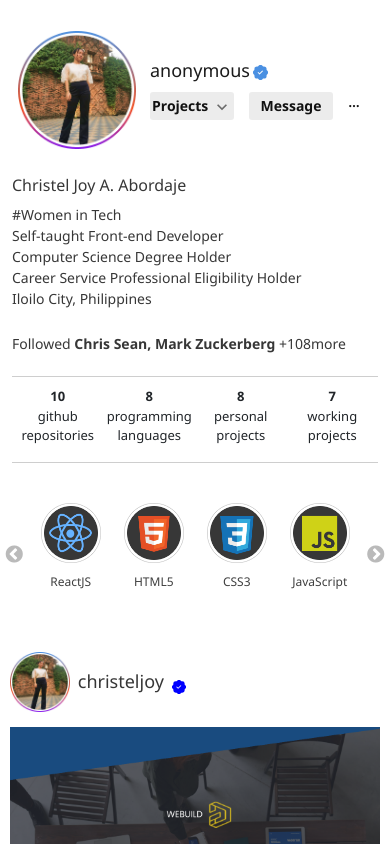
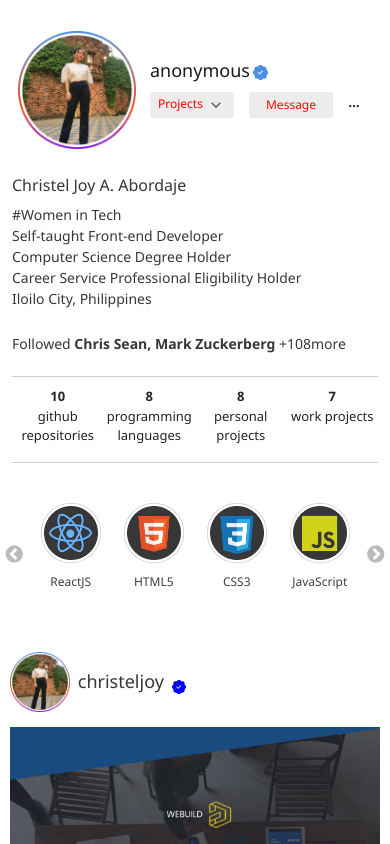
Before and after one commit to Thanaxx/Portfolio2023, a React (Create React App) app: page / in a window 390 px wide. Shown: the top 844 px of the page. Built offline with nearby package versions, Linux system fonts and the light colour scheme; a web font is replaced by a local one.

Commit message:
adjustments

```diff
--- a/src/components/header/webhead.js
+++ b/src/components/header/webhead.js
@@ -139,7 +139,7 @@ function webhead() {
                         <p><strong>10 <br /></strong> github repositories </p>
                             <p><strong>8 <br /></strong> programming languages </p>
                             <p><strong>8 <br /></strong> personal projects </p>
-                            <p><strong>7 <br /></strong> working projects </p>
+                            <p><strong>7 <br /></strong> work projects </p>
                         </div>
                     </div>
                 </div>
--- a/src/styles/head.scss
+++ b/src/styles/head.scss
@@ -50,13 +50,19 @@
 
                 .ig-btn{
                     background-color: $secondaryColor;
+
+                    @media screen and (max-width: 400px) {
+                        font-size: 12px;
+                        font-weight: 400;
+                        color: red;
+                    }
                 }
 
                 .ig-btn-a{
                     background-color: transparent;
                     font-size: 15px;
 
-                    @media screen and (max-width: 768px) {
+                    @media screen and (max-width: 400px) {
                         font-size: 12px;
                     }
 
```
Also changed, not shown: src/styles/head.css.
